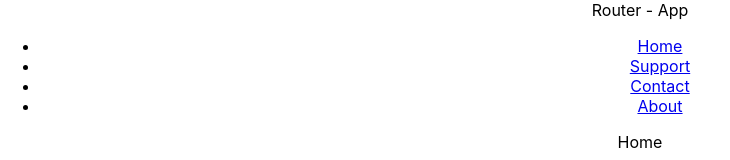
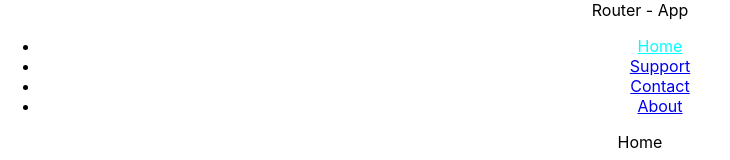
Before and after one commit to ManojBhandarkar98/codehelp-router-app, a React (Create React App) app: page / in a window 1280 px wide. Shown: the top 160 px of the page, without its empty margins (0-730 px from the left). Built offline with nearby package versions, Linux system fonts and the light colour scheme.

Commit message:
Epi - 08 - Intermediate - NavLink for active navigation bar using navlink and .active css

```diff
--- a/src/App.js
+++ b/src/App.js
@@ -1,4 +1,4 @@
-import { Link, Route, Routes } from 'react-router-dom';
+import { NavLink, Route, Routes } from 'react-router-dom';
 import './App.css';
 import Support from './components/Support';
 import About from './components/About';
@@ -13,10 +13,10 @@
       Router - App
       <nav>
         <ul>
-          <li><Link to="/">Home</Link></li>
-          <li><Link to="/support">Support</Link></li>
-          <li><Link to="/contact">Contact</Link></li>
-          <li><Link to="/about">About</Link></li>
+          <li><NavLink to="/">Home</NavLink></li>
+          <li><NavLink to="/support">Support</NavLink></li>
+          <li><NavLink to="/contact">Contact</NavLink></li>
+          <li><NavLink to="/about">About</NavLink></li>
         </ul>
       </nav>
       <Routes>
--- a/src/index.css
+++ b/src/index.css
@@ -11,3 +11,6 @@
   font-family: source-code-pro, Menlo, Monaco, Consolas, 'Courier New',
     monospace;
 }
+.active{
+  color: aqua;
+}
```
